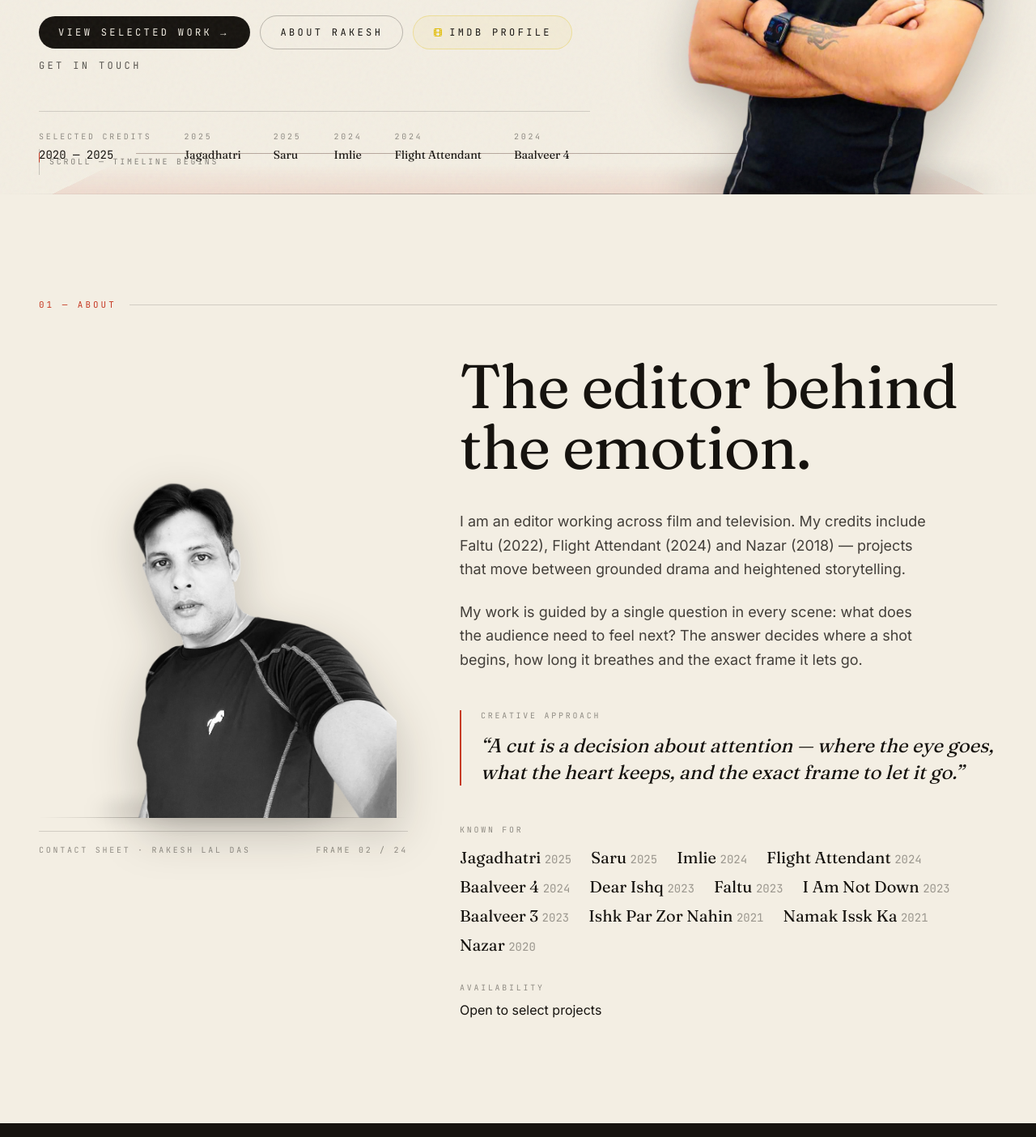
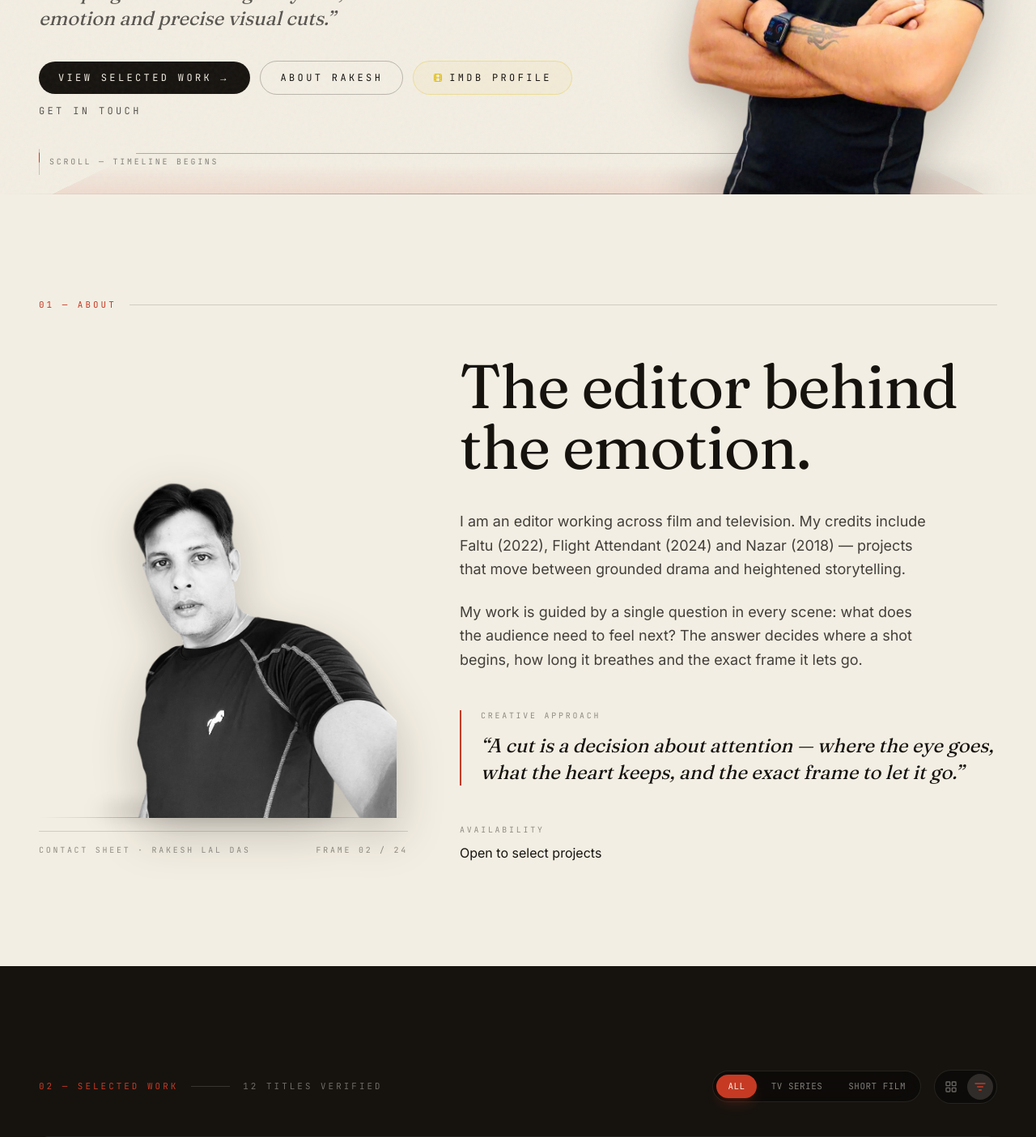
Before and after one commit to akashveritos-dot/collegeage.portfolio, a Next.js app: page / in a window 1280 px wide. Shown: the part 560-1964 px from the top of the page at 81% size. Built offline with nearby package versions, Linux system fonts and the light colour scheme.

Commit message:
Remove Known For from About, Selected Credits from Hero, and fix movie image poster paths

```diff
--- a/components/sections/About.tsx
+++ b/components/sections/About.tsx
@@ -70,23 +70,8 @@ export default function About() {
               </p>
             </Reveal>
 
-            {/* Known works + optional meta */}
+            {/* Optional meta */}
             <div className="mt-12 grid grid-cols-2 gap-x-8 gap-y-8 sm:grid-cols-3">
-              <div className="col-span-2 sm:col-span-3">
-                <p className="font-mono text-[0.62rem] uppercase tracking-label text-graphite/45">
-                  Known For
-                </p>
-                <ul className="mt-3 flex flex-wrap gap-x-6 gap-y-2">
-                  {projects.map((p) => (
-                    <li key={p.slug} className="font-display text-xl text-graphite">
-                      {p.title}{" "}
-                      <span className="font-mono text-sm text-graphite/40">
-                        {p.year}
-                      </span>
-                    </li>
-                  ))}
-                </ul>
-              </div>
 
               {profile.location && (
                 <div>
--- a/components/sections/Hero.tsx
+++ b/components/sections/Hero.tsx
@@ -106,33 +106,6 @@ export default function Hero() {
               Get in Touch
             </a>
           </motion.div>
-
-          {/* selected credits strip — desktop only */}
-          <motion.dl
-            className="mt-12 hidden flex-wrap gap-x-10 gap-y-4 border-t border-graphite/15 pt-6 lg:flex"
-            initial={{ opacity: 0 }}
-            animate={{ opacity: 1 }}
-            transition={{ delay: 1.2, duration: 0.8 }}
-          >
-            <div>
-              <dt className="font-mono text-[0.62rem] uppercase tracking-label text-graphite/45">
-                Selected Credits
-              </dt>
-              <dd className="mt-1 font-mono text-sm text-graphite">
-                {years[0]} — {years[years.length - 1]}
-              </dd>
-            </div>
-            {projects.slice(0, 5).map((p) => (
-              <div key={p.slug}>
-                <dt className="font-mono text-[0.62rem] uppercase tracking-label text-graphite/45">
-                  {p.year}
-                </dt>
-                <dd className="mt-1 font-display text-sm text-graphite">
-                  {p.title}
-                </dd>
-              </div>
-            ))}
-          </motion.dl>
         </div>
       </div>
 
--- a/data/site.ts
+++ b/data/site.ts
@@ -201,7 +201,6 @@ export const projects: Project[] = [
     gallery: [
       "/images/faltu-still.jpg",
       "/images/projects/faltu.jpg",
-      "/images/rakesh-lal-das.png",
     ],
     credits: [
       { label: "Role", value: "Editor" },
@@ -223,8 +222,8 @@ export const projects: Project[] = [
     tagline: "Overcoming odds in raw narrative detail.",
     description:
       "Edited the compelling short film I Am Not Down, focusing on raw performance cuts, atmospheric silence, and emotional weight.",
-    cover: "/images/projects/i-am-not-down.jpg",
-    gallery: ["/images/projects/i-am-not-down.jpg"],
+    cover: "/images/projects/i-am-not-down.png",
+    gallery: ["/images/projects/i-am-not-down.png"],
     credits: [
       { label: "Role", value: "Editor" },
       { label: "Format", value: "Short Film" },
@@ -242,8 +241,8 @@ export const projects: Project[] = [
     tagline: "Heroic fantasy and dynamic action cuts.",
     description:
       "Edited fantasy adventure episodes for Baalveer 3, structuring visual effects sequences and fast-paced superhero narrative beats.",
-    cover: "/images/projects/baalveer-3.jpg",
-    gallery: ["/images/projects/baalveer-3.jpg"],
+    cover: "/images/projects/baalveer-3.png",
+    gallery: ["/images/projects/baalveer-3.png"],
     credits: [
       { label: "Role", value: "Editor" },
       { label: "Format", value: "TV Series" },
@@ -264,8 +263,8 @@ export const projects: Project[] = [
     tagline: "High chemistry, intense emotional rhythm.",
     description:
       "Edited 113 episodes of Ishk Par Zor Nahin (2021), delivering sharp comedic timing alongside passionate romantic climaxes.",
-    cover: "/images/projects/ishk-par-zor-nahin.jpg",
-    gallery: ["/images/projects/ishk-par-zor-nahin.jpg"],
+    cover: "/images/projects/ishk-par-zor-nahin.png",
+    gallery: ["/images/projects/ishk-par-zor-nahin.png"],
     credits: [
       { label: "Role", value: "Editor" },
       { label: "Format", value: "TV Series" },
@@ -286,8 +285,8 @@ export const projects: Project[] = [
     tagline: "Dance, passion, and societal collision.",
     description:
       "Lead editor for 53 episodes of Namak Issk Ka (2020–2021), synchronizing high-energy dance numbers and dramatic confrontations.",
-    cover: "/images/projects/namak-issk-ka.jpg",
-    gallery: ["/images/projects/namak-issk-ka.jpg"],
+    cover: "/images/projects/namak-issk-ka.png",
+    gallery: ["/images/projects/namak-issk-ka.png"],
     credits: [
       { label: "Role", value: "Editor" },
       { label: "Format", value: "TV Series" },
```
